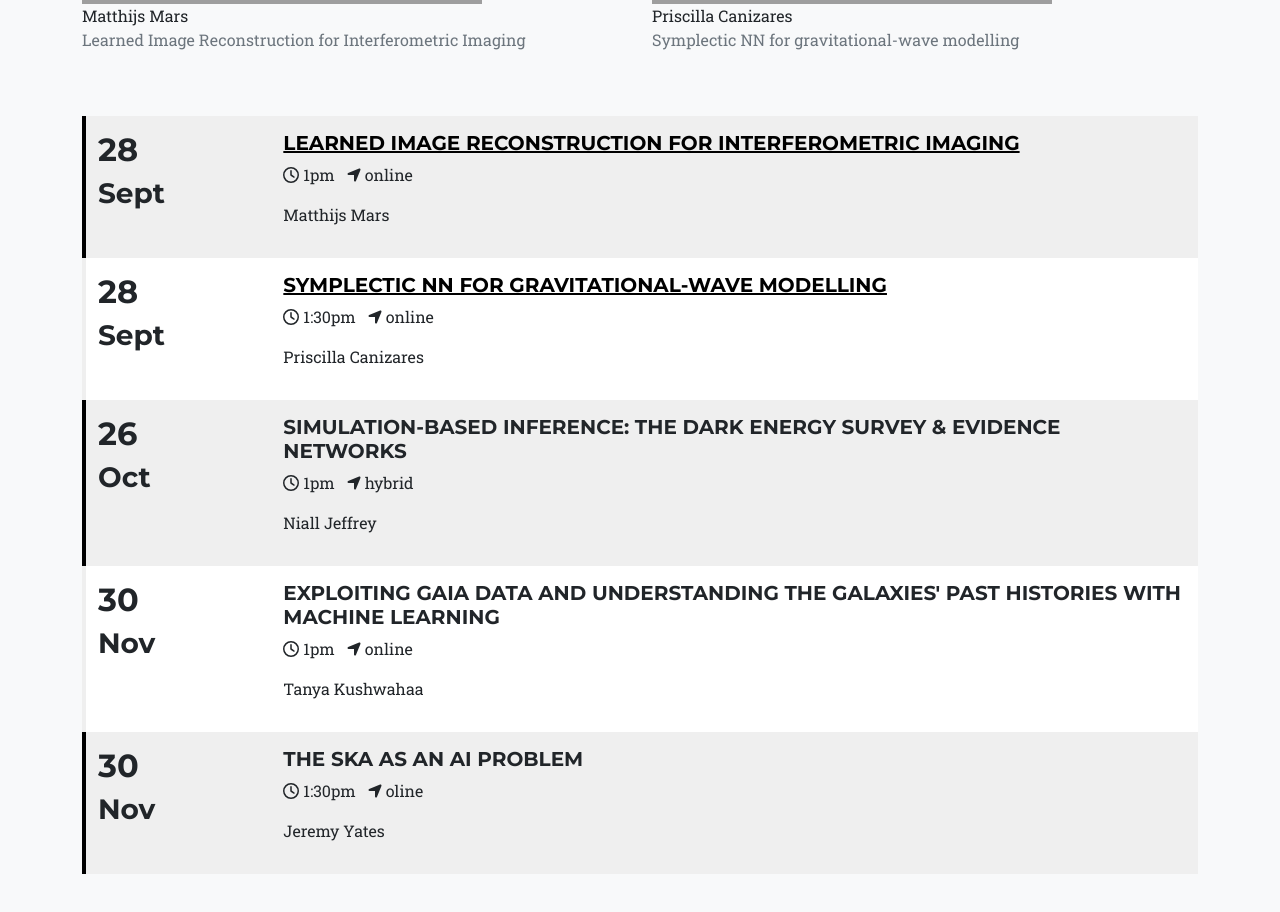
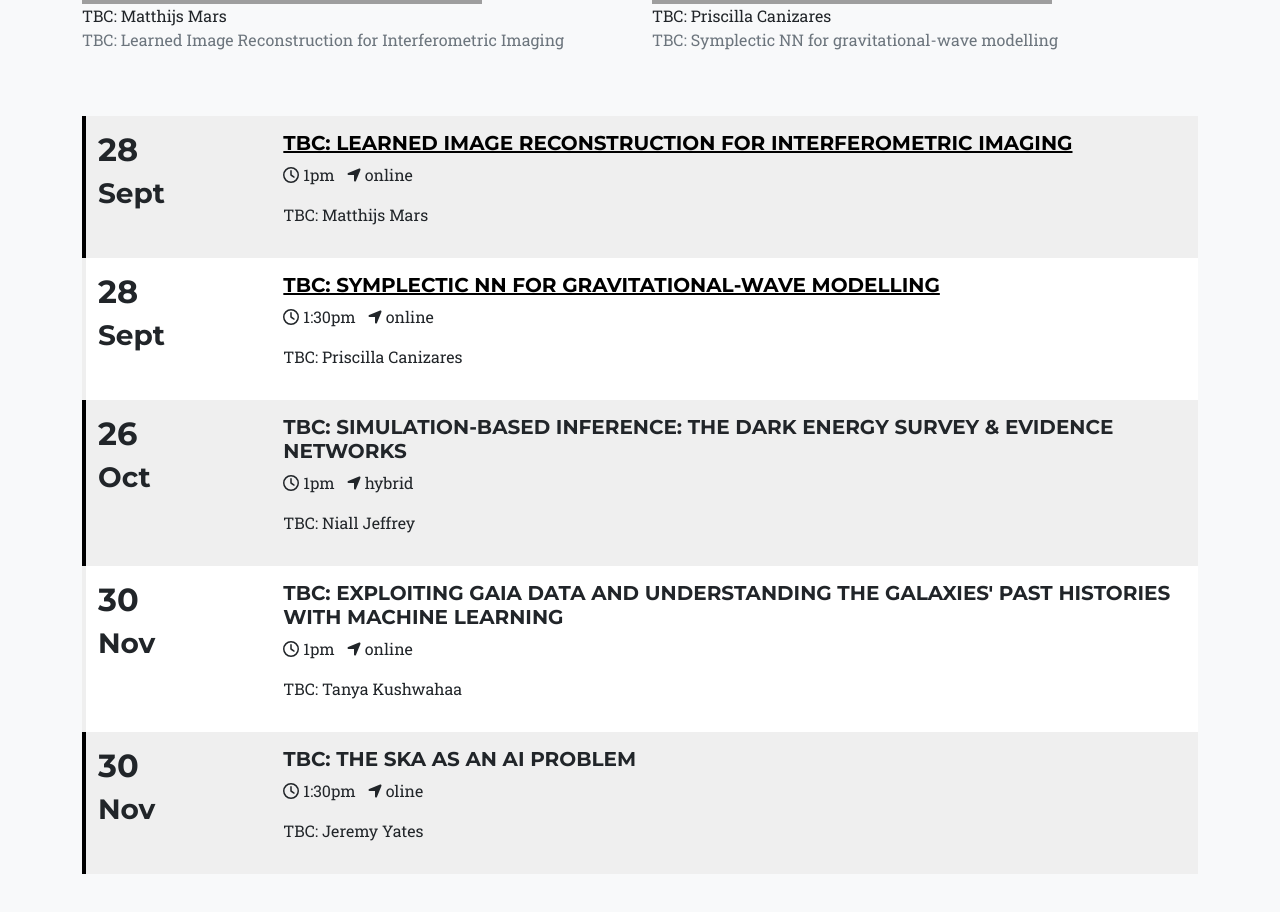
Before and after one commit to ingo1807/spacesciencewebsite, a plain HTML site: page index.html in a window 1280 px wide. Shown: the part 2020-2932 px from the top of the page. Drawn offline with nearby package versions, Linux system fonts and the light colour scheme; grey boxes are pictures that could not be loaded.

Commit message:
unofficial to external

```diff
--- a/index.html
+++ b/index.html
@@ -63,7 +63,7 @@
             <div class="container">
                 <div class="text-center">
                     <h2 class="section-heading text-uppercase">About</h2>
-                    <h3 class="section-subheading text-muted">This is the unofficial website of The Alan Turing Institute's Space Science Interest group. </br>
+                    <h3 class="section-subheading text-muted">This is the external website of The Alan Turing Institute's Space Science Interest group. </br>
                         For the official website see <a href="https://www.turing.ac.uk/research/interest-groups/space-science">here</a>.</h3>
 
                 </div>
@@ -550,8 +550,8 @@
 
         <script>
             //Talk 1
-            $("div.sem_title_1").replaceWith("Learned Image Reconstruction for Interferometric Imaging");
-            $("div.sem_author_1").replaceWith("Matthijs Mars");
+            $("div.sem_title_1").replaceWith("TBC: Learned Image Reconstruction for Interferometric Imaging");
+            $("div.sem_author_1").replaceWith("TBC: Matthijs Mars");
             $("div.sem_abstract_1").replaceWith("Abstract:  Coming Soon!");
             $("div.sem_where_1").replaceWith("online");
 
@@ -562,8 +562,8 @@
             $(".sem_image_1").attr('src',"assets/img/seminar/seminar1.png");
 
             // Talk 2
-            $("div.sem_title_2").replaceWith("Symplectic NN for gravitational-wave modelling");
-            $("div.sem_author_2").replaceWith("Priscilla Canizares");
+            $("div.sem_title_2").replaceWith("TBC: Symplectic NN for gravitational-wave modelling");
+            $("div.sem_author_2").replaceWith("TBC: Priscilla Canizares");
             $("div.sem_abstract_2").replaceWith("Abstract: Coming Soon!");
             $("div.sem_where_2").replaceWith("online");
 
@@ -574,8 +574,8 @@
             $(".sem_image_2").attr('src',"assets/img/seminar/seminar2.png");
 
             // Talk 3
-            $("div.sem_title_3").replaceWith("Simulation-based inference: the Dark Energy Survey & Evidence Networks");
-            $("div.sem_author_3").replaceWith("Niall Jeffrey");
+            $("div.sem_title_3").replaceWith("TBC: Simulation-based inference: the Dark Energy Survey & Evidence Networks");
+            $("div.sem_author_3").replaceWith("TBC: Niall Jeffrey");
             $("div.sem_abstract_3").replaceWith("Coming Soon");
             $("div.sem_where_3").replaceWith("hybrid");
 
@@ -584,8 +584,8 @@
             $("div.sem_time_3").replaceWith("1pm");
 
             // Talk 4
-            $("div.sem_title_4").replaceWith("Exploiting Gaia data and understanding the galaxies' past histories with machine learning");
-            $("div.sem_author_4").replaceWith("Tanya Kushwahaa");
+            $("div.sem_title_4").replaceWith("TBC: Exploiting Gaia data and understanding the galaxies' past histories with machine learning");
+            $("div.sem_author_4").replaceWith("TBC: Tanya Kushwahaa");
             $("div.sem_abstract_4").replaceWith("Coming Soon");
             $("div.sem_where_4").replaceWith("online");
 
@@ -594,8 +594,8 @@
             $("div.sem_time_4").replaceWith("1pm");
 
             // Talk 5
-            $("div.sem_title_5").replaceWith("The SKA as an AI Problem");
-            $("div.sem_author_5").replaceWith("Jeremy Yates");
+            $("div.sem_title_5").replaceWith("TBC: The SKA as an AI Problem");
+            $("div.sem_author_5").replaceWith("TBC: Jeremy Yates");
             $("div.sem_abstract_5").replaceWith("Coming Soon");
             $("div.sem_where_5").replaceWith("oline");
 
```
